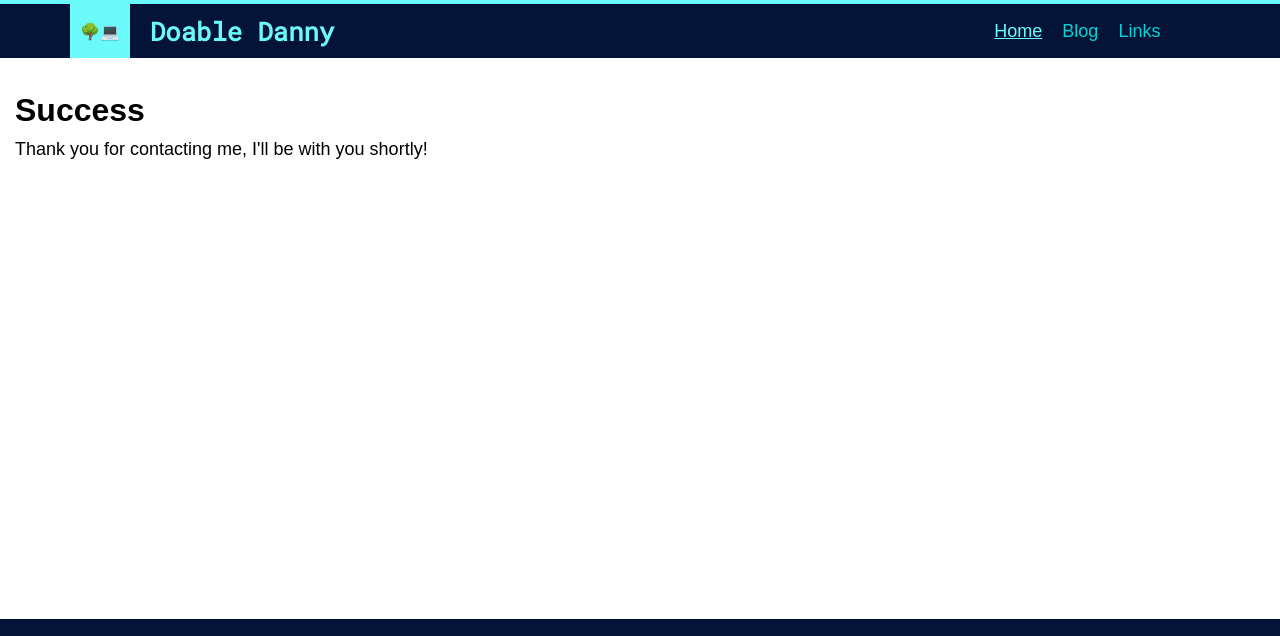
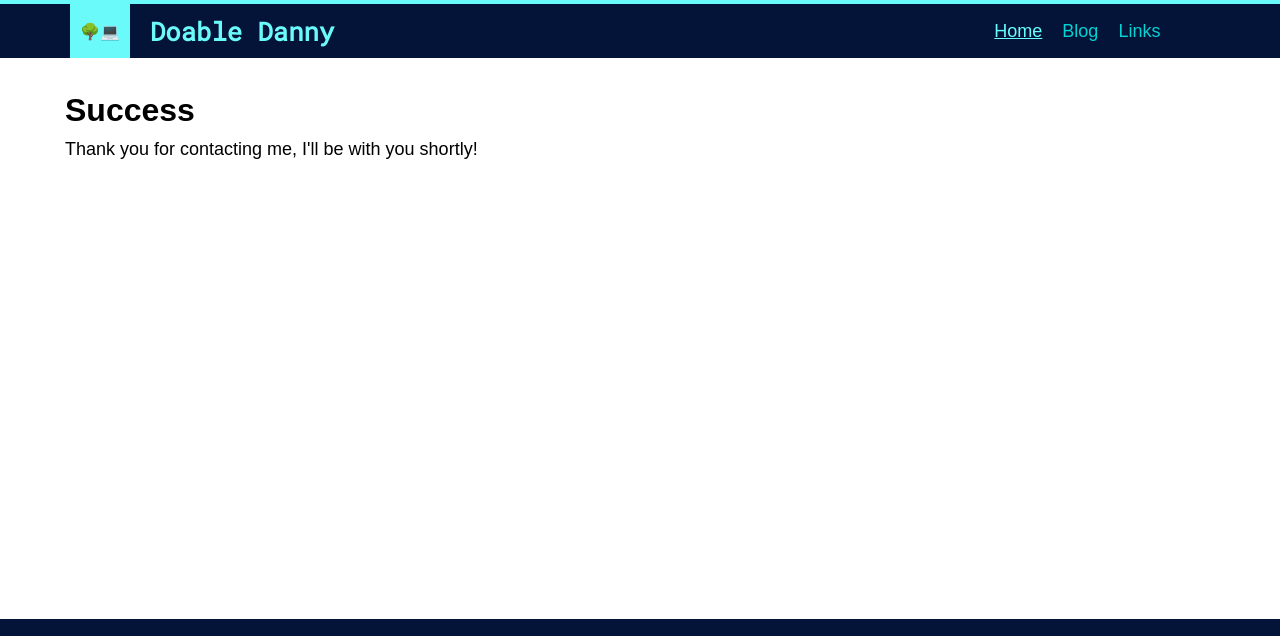
Before and after one commit to DoableDanny/Doable-Danny-Blog, a Gatsby site: page /success in a window 1280 px wide. Shown: the top 636 px of the page. Built offline with nearby package versions, Linux system fonts and the light colour scheme; Gatsby itself is replaced by a stand-in of ours; a web font is replaced by a local one.

Commit message:
Styled success page

```diff
--- a/src/pages/success.js
+++ b/src/pages/success.js
@@ -6,8 +6,10 @@ export default function success() {
   return (
     <Layout thisPage={"home"}>
       <Seo title={"Doable Danny | Home"} />
-      <h1 style={{ marginTop: 50 }}>Success</h1>
-      <p>Thank you for contacting me, I'll be with you shortly!</p>
+      <div style={{ marginTop: 50, marginLeft: 50 }}>
+        <h1>Success</h1>
+        <p>Thank you for contacting me, I'll be with you shortly!</p>
+      </div>
     </Layout>
   )
 }
```
